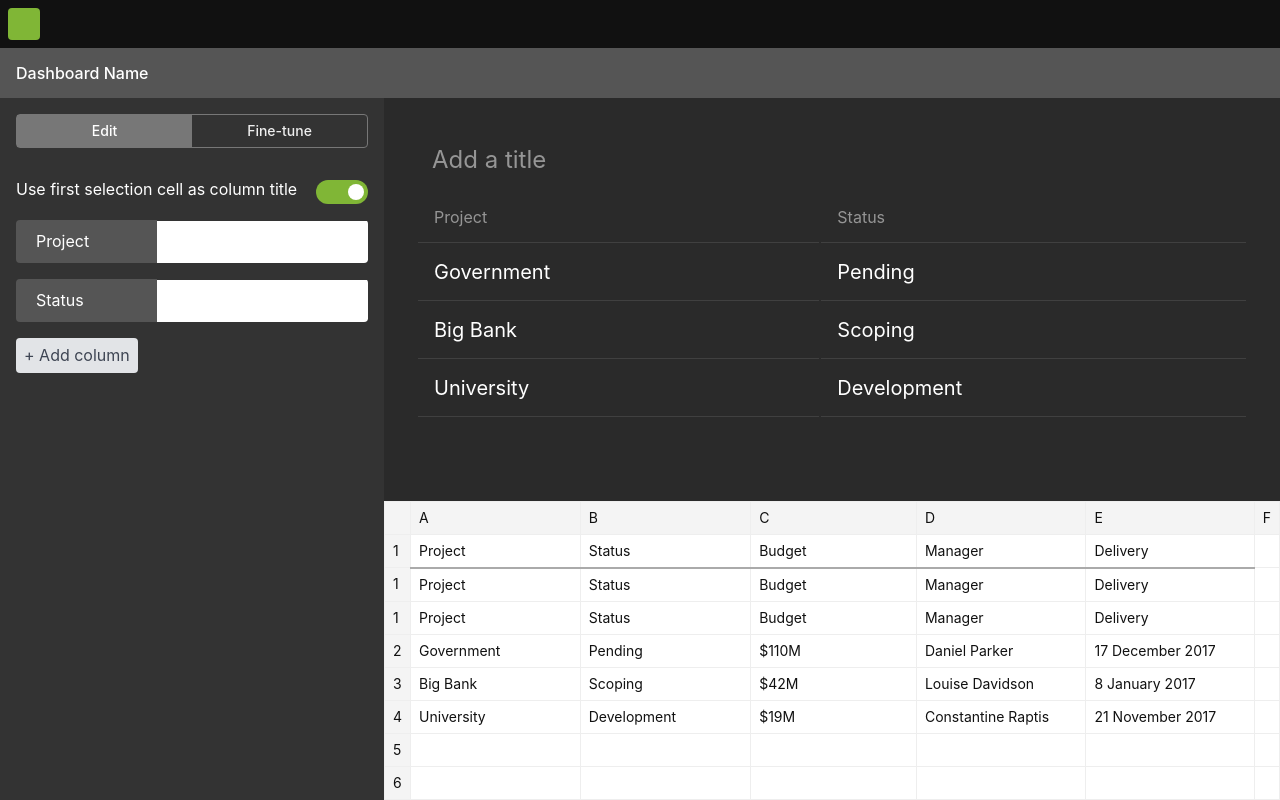
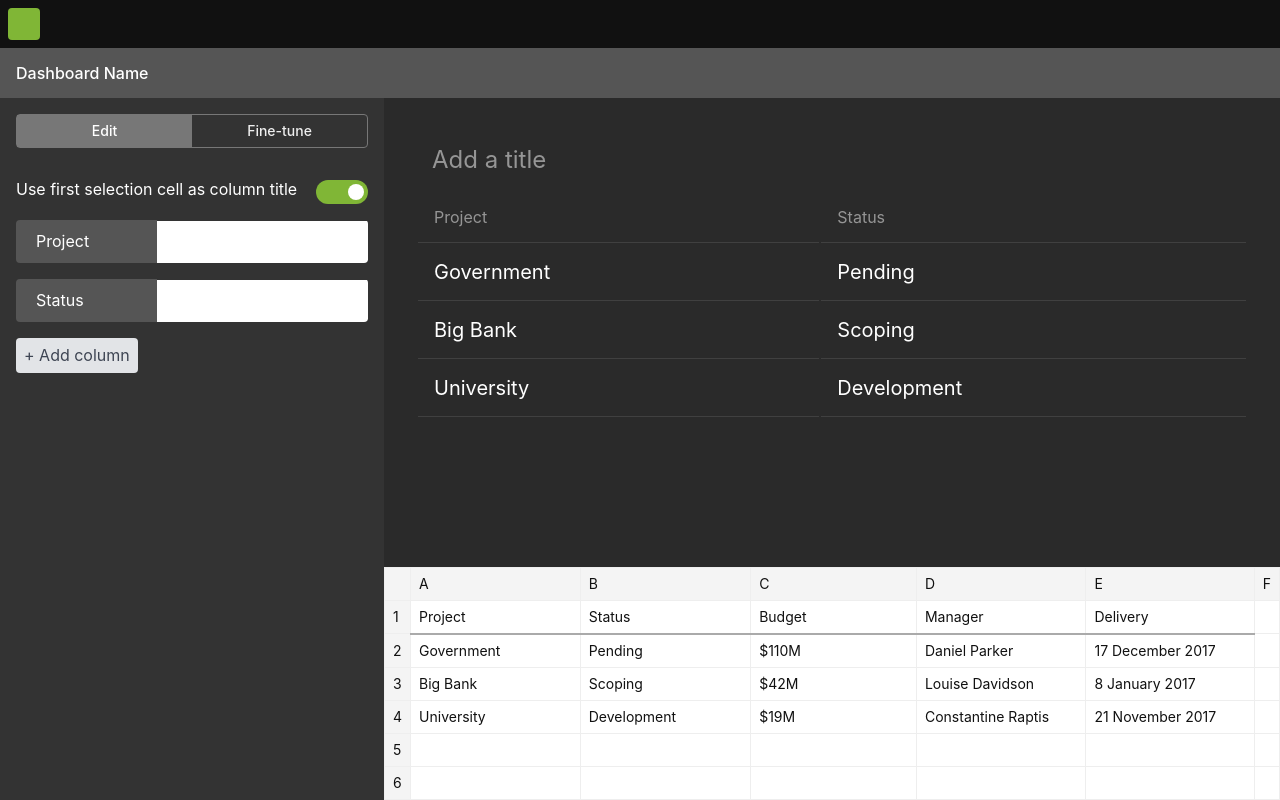
Before and after one commit to jackgeckoboard/table-widget-config, a React (Create React App) app: page / in a window 1280 px wide. Built offline with nearby package versions, Linux system fonts and the light colour scheme.

Commit message:
removed extra line of cells

```diff
--- a/src/components/SpreadsheetPreview.js
+++ b/src/components/SpreadsheetPreview.js
@@ -48,24 +48,7 @@ class SpreadsheetPreview extends Component {
               <td className="w-20 pa2 ba b--light-gray fw4" />
             </tr>
           )}
-          <tr className="">
-            <td className="pa2 ba b--light-gray bg-near-white fw4">1</td>
-            <td className="w-20 pa2 ba b--light-gray fw4">Project</td>
-            <td className="w-20 pa2 ba b--light-gray fw4">Status</td>
-            <td className="w-20 pa2 ba b--light-gray fw4">Budget</td>
-            <td className="w-20 pa2 ba b--light-gray fw4">Manager</td>
-            <td className="w-20 pa2 ba b--light-gray fw4">Delivery</td>
-            <td className="w-20 pa2 ba b--light-gray fw4" />
-          </tr>
-          <tr className="">
-            <td className="pa2 ba b--light-gray bg-near-white fw4">1</td>
-            <td className="w-20 pa2 ba b--light-gray fw4">Project</td>
-            <td className="w-20 pa2 ba b--light-gray fw4">Status</td>
-            <td className="w-20 pa2 ba b--light-gray fw4">Budget</td>
-            <td className="w-20 pa2 ba b--light-gray fw4">Manager</td>
-            <td className="w-20 pa2 ba b--light-gray fw4">Delivery</td>
-            <td className="w-20 pa2 ba b--light-gray fw4" />
-          </tr>
+
           <tr className="">
             <td className="pa2 ba b--light-gray bg-near-white fw4">2</td>
             <td className="w-20 pa2 ba b--light-gray fw4">Government</td>
```
